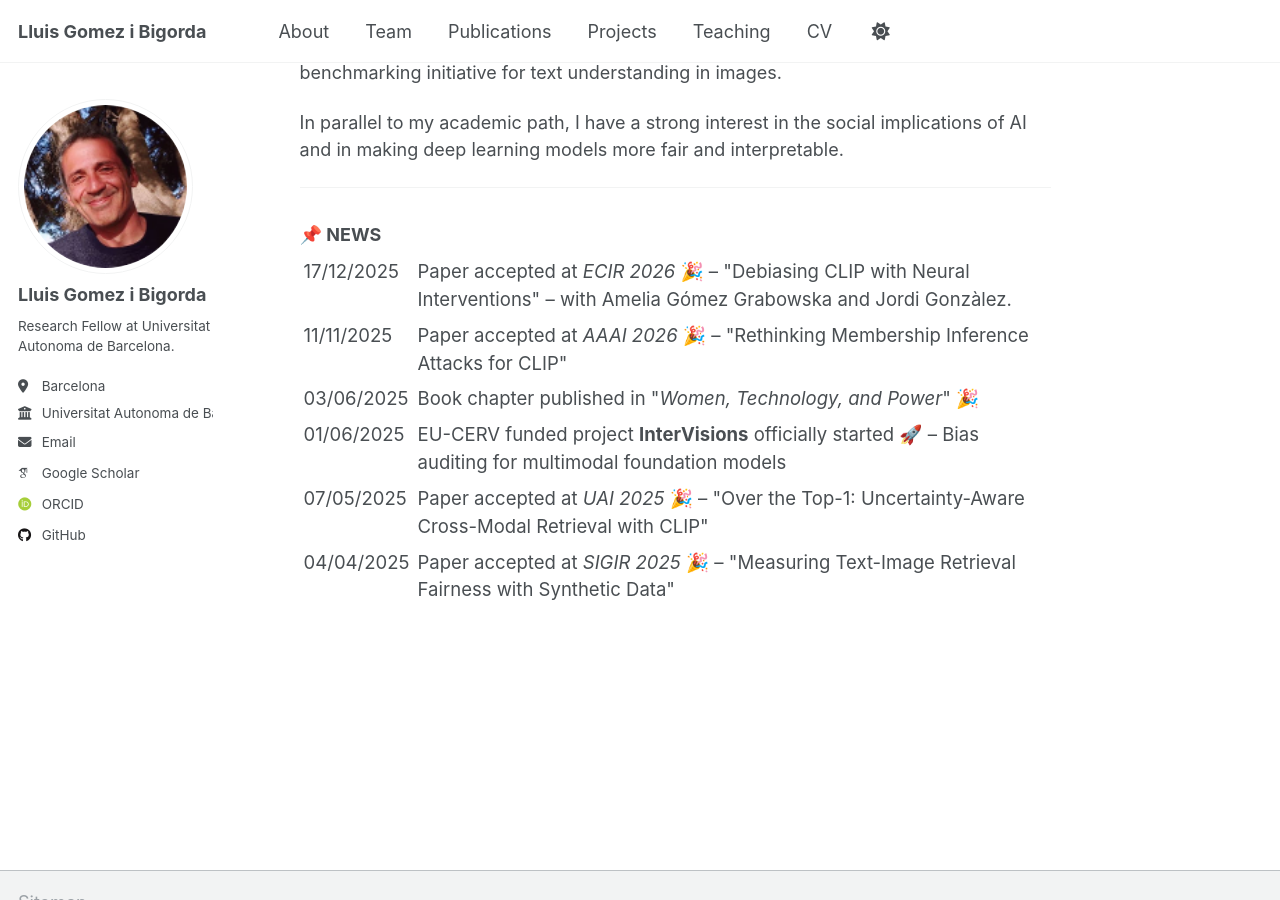
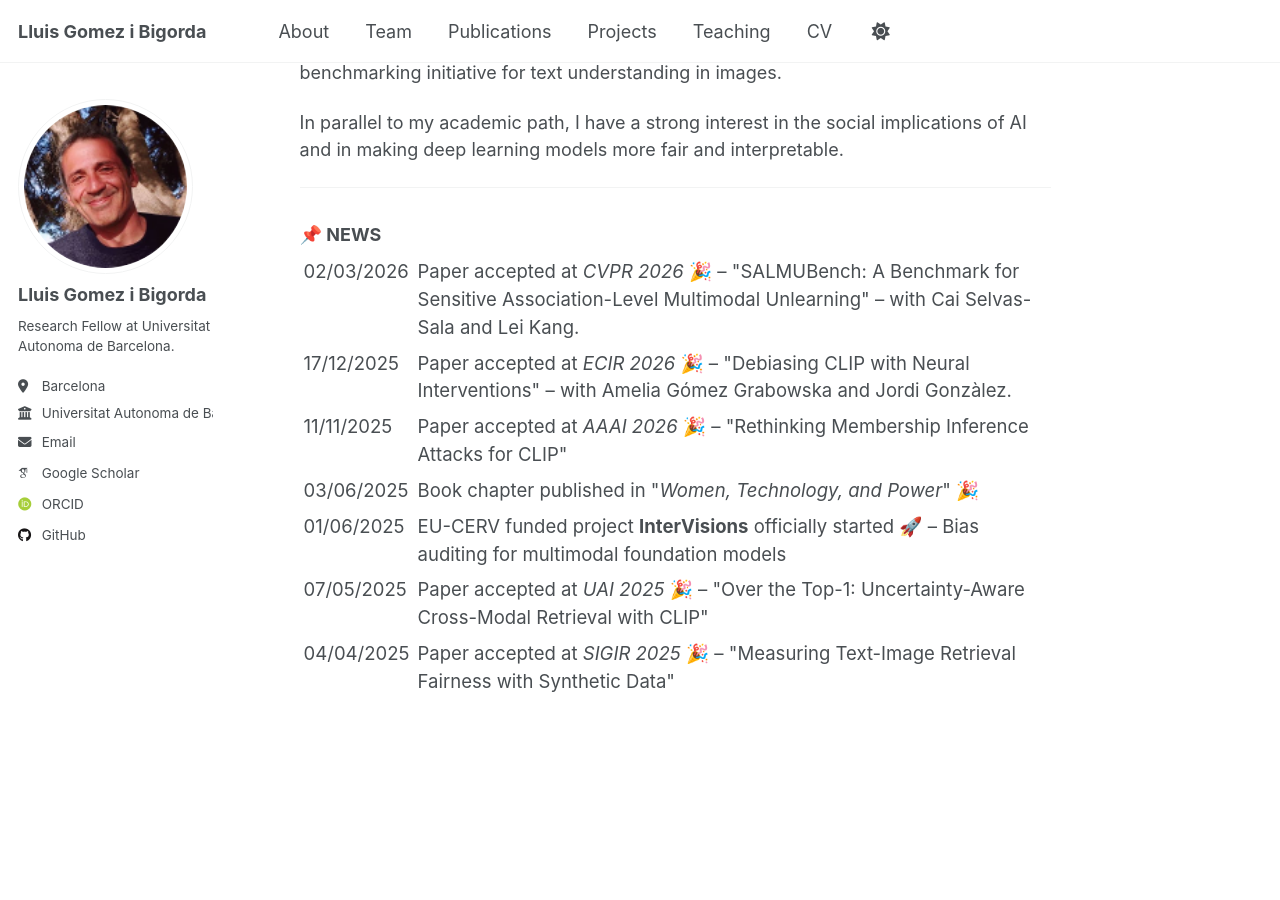
Before and after one commit to lluisgomez/lluisgomez.github.io, a Jekyll site: the page built from _pages/about.md, in a window 1280 px wide and 900 px high, scrolled down 425 px. Built offline with Jekyll 4.4.1, drawn with Linux system fonts in a browser that asks for light colours; some web fonts are replaced.

```diff
--- a/_pages/about.md
+++ b/_pages/about.md
@@ -20,6 +20,10 @@ In parallel to my academic path, I have a strong interest in the social implicat
 ### 📌 NEWS
 
 <table  style="border-collapse: collapse; border: none; font-size: 1.03em;">
+  <tr>
+    <td style="border: none; padding: 4px; vertical-align: top;">02/03/2026</td>
+    <td style="border: none; padding: 4px; vertical-align: top;">Paper accepted at <em>CVPR 2026</em> 🎉 – "SALMUBench: A Benchmark for Sensitive Association-Level Multimodal Unlearning" – with Cai Selvas-Sala and Lei Kang.</td>
+  </tr>
   <tr>
     <td style="border: none; padding: 4px; vertical-align: top;">17/12/2025</td>
     <td style="border: none; padding: 4px; vertical-align: top;">Paper accepted at <em>ECIR 2026</em> 🎉 – "Debiasing CLIP with Neural Interventions" – with Amelia Gómez Grabowska and Jordi Gonzàlez.</td>
```
Also changed, not shown: _data/publications.bib (+9 -1 lines), _pages/publications.md (+5 -0 lines).
